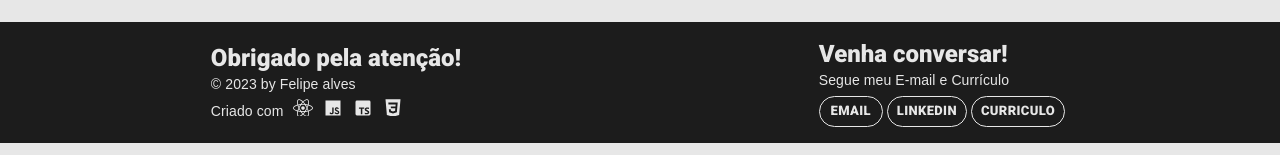
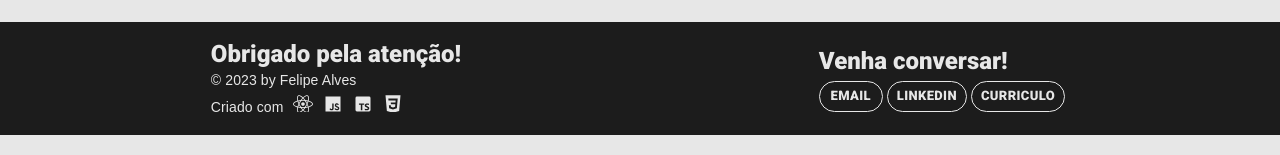
Before and after one commit to Felipe-alv-es/site-portifolio, a React (Create React App) app: page / in a window 1280 px wide. Shown: the part 1735-1890 px from the top of the page. Built offline with nearby package versions, Linux system fonts and the light colour scheme.

Commit message:
chore(Footer): made some visual changes

```diff
--- a/src/components/Footer/Footer.js
+++ b/src/components/Footer/Footer.js
@@ -33,7 +33,7 @@ const Footer = () => {
             variant="subtitle2"
             color={"#e7e7e7"}
           >
-            © 2023 by Felipe alves <br /> Criado com
+            © 2023 by Felipe Alves <br /> Criado com
             <Icon fontSize="small">
               <FaReact />
             </Icon>
@@ -52,13 +52,6 @@ const Footer = () => {
       <Box>
         <Typography fontFamily={"roboto"} variant="h5" color={"#e7e7e7"}>
           Venha conversar!
-        </Typography>
-        <Typography
-          fontFamily={"sans-serif"}
-          variant="subtitle2"
-          color={"#e7e7e7"}
-        >
-          Segue meu E-mail e Currículo <br />
         </Typography>
         <Button
           sx={getFooterButtonStyle}
--- a/src/components/Home/Home.js
+++ b/src/components/Home/Home.js
@@ -59,12 +59,12 @@ const Home = () => {
         />
         <Box sx={getIconsStyle}>
           <IconButton
-            fontSize="large"
             href="https://www.linkedin.com/in/felipe-alves-oliveira/"
+            target="_blank"
           >
             <FaLinkedin />
           </IconButton>
-          <IconButton href="https://github.com/Felipe-alv-es">
+          <IconButton href="https://github.com/Felipe-alv-es" target="_blank">
             <FaGithub />
           </IconButton>
         </Box>
```
